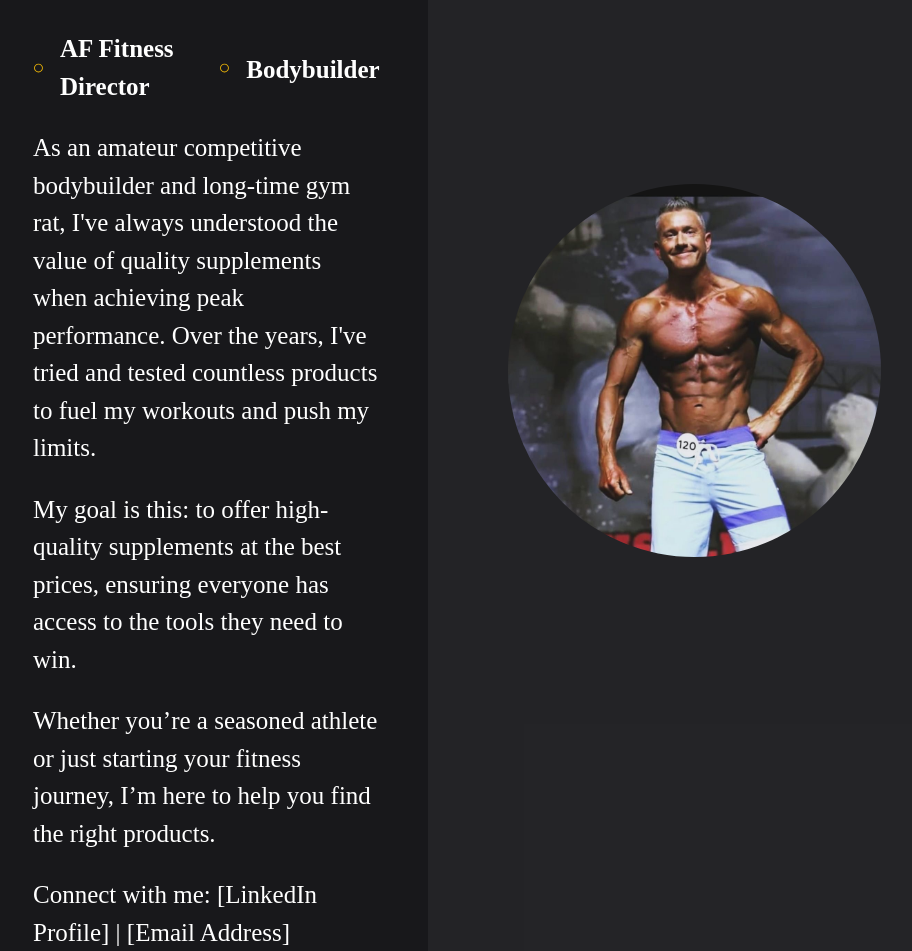
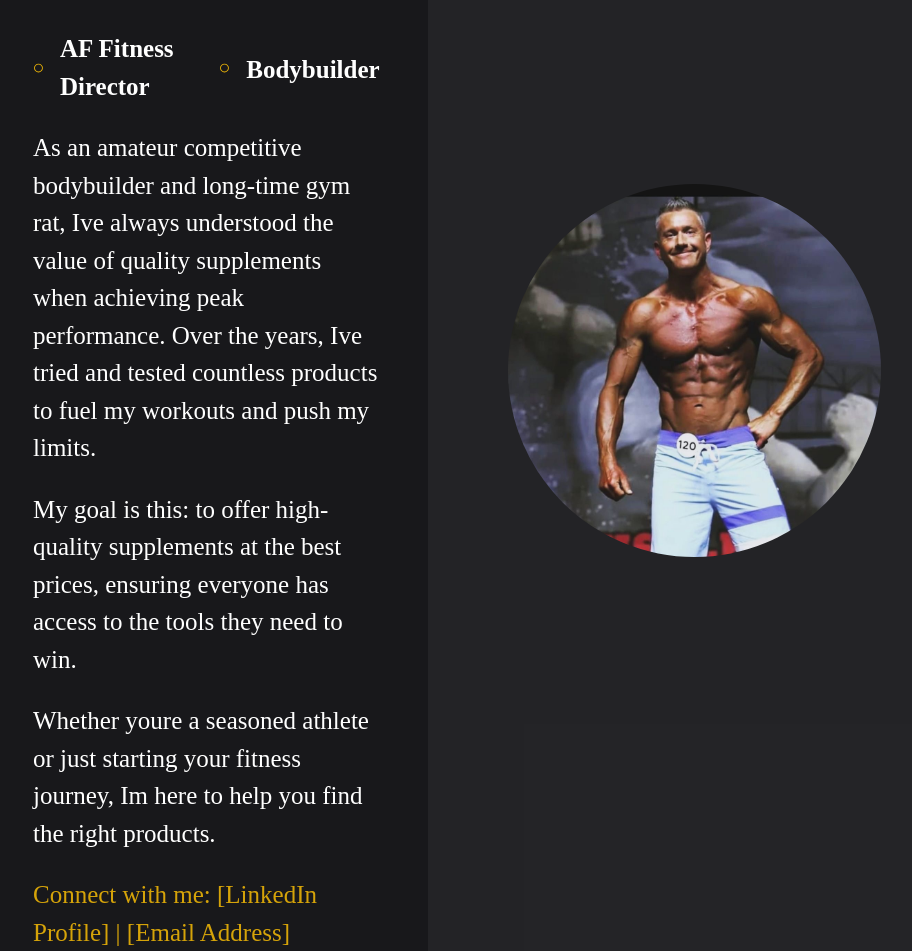
Before and after one commit to TaylerWaddle/supps-shop, a React (Vite) app in the folder supps-shop/: page / in a window 1280 px wide. Shown: the part 3341-4292 px from the top of the page, without its empty margins (239-1151 px from the left). Built offline with nearby package versions, Linux system fonts and the light colour scheme; a web font is replaced by a local one.

Commit message:
fixed eslint errors

```diff
--- a/supps-shop/src/components/about-us.component.jsx
+++ b/supps-shop/src/components/about-us.component.jsx
@@ -84,9 +84,9 @@ const AboutUs = () => {
               </span>
             </div>
             <p className="mb-6 text-2xl font-light text-white">
-              As an amateur competitive bodybuilder and long-time gym rat, I've
+              As an amateur competitive bodybuilder and long-time gym rat, Ive
               always understood the value of quality supplements when achieving
-              peak performance. Over the years, I've tried and tested countless
+              peak performance. Over the years, Ive tried and tested countless
               products to fuel my workouts and push my limits.
             </p>
             <p className="mb-6 text-2xl font-light text-white">
@@ -95,10 +95,10 @@ const AboutUs = () => {
               win.
             </p>
             <p className="mb-6 text-2xl font-light text-white">
-              Whether you’re a seasoned athlete or just starting your fitness
-              journey, I’m here to help you find the right products.
+              Whether youre a seasoned athlete or just starting your fitness
+              journey, Im here to help you find the right products.
             </p>
-            <span className="text-2xl font-light text-white">
+            <span className="text-2xl font-light text-yellow-500/90">
               Connect with me: [LinkedIn Profile] | [Email Address]
             </span>
           </div>
```
